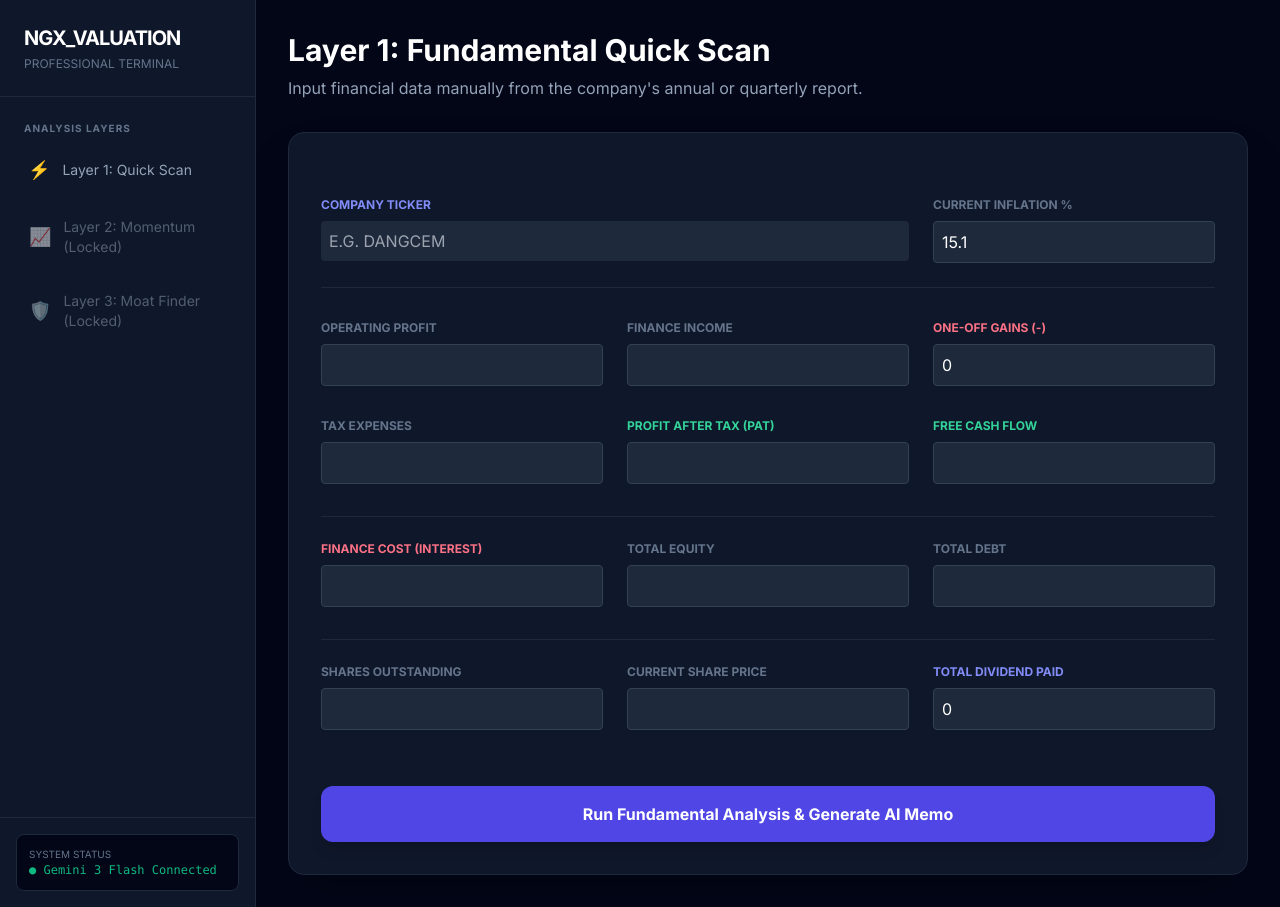
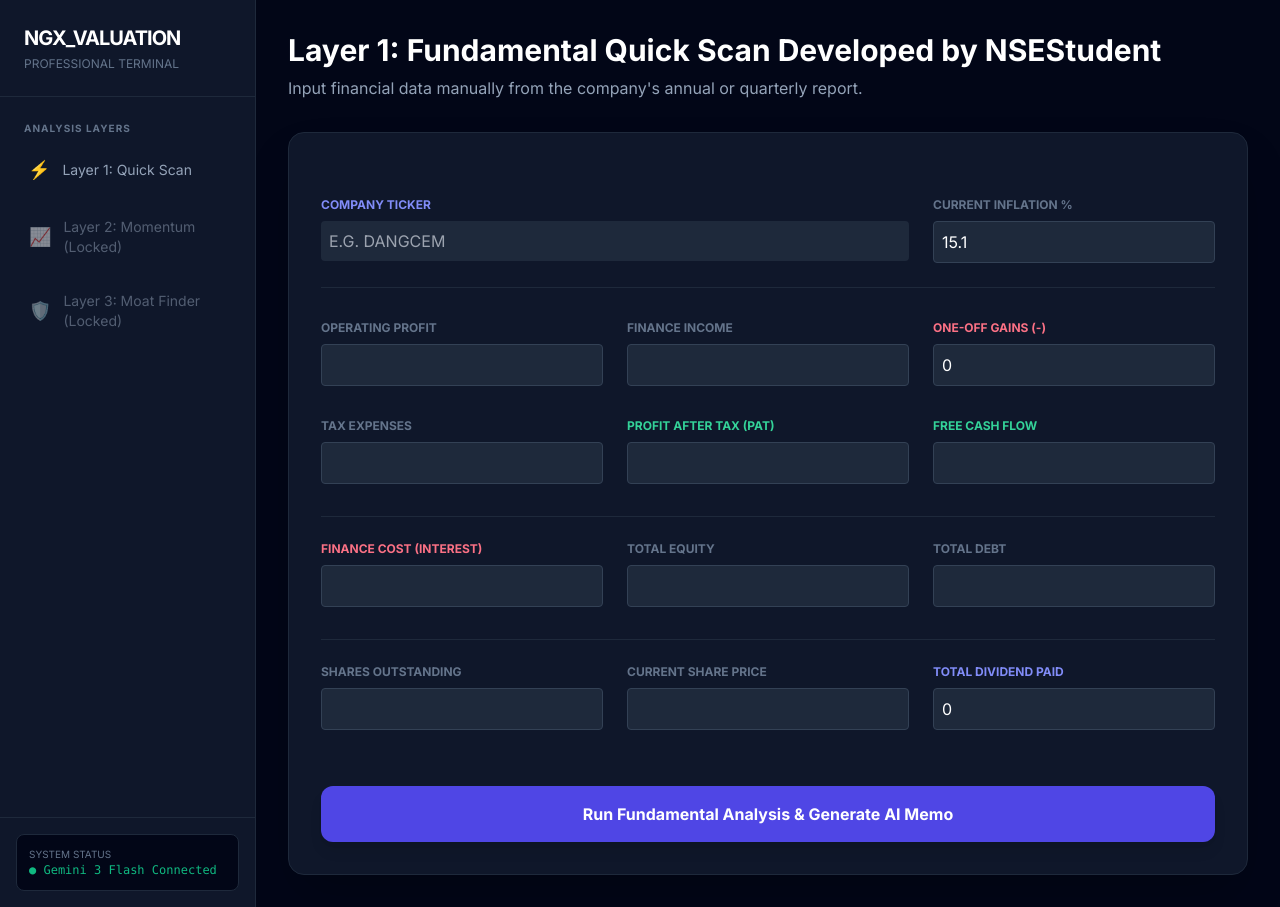
Before and after one commit to iygeal/ngx-fa-workbench, a Django app: page /scan/ in a window 1280 px wide. Run offline with Django 3.2, Linux system fonts and the light colour scheme; some libraries are stand-ins or nearby versions.

Commit message:
Changed page header

```diff
--- a/ngx_valuation/templates/ngx_valuation/scan_form.html
+++ b/ngx_valuation/templates/ngx_valuation/scan_form.html
@@ -3,7 +3,7 @@
 {% block content %}
 <div class="p-8 max-w-5xl mx-auto">
     <div class="mb-8">
-        <h1 class="text-3xl font-bold text-white mb-2">Layer 1: Fundamental Quick Scan</h1>
+        <h1 class="text-3xl font-bold text-white mb-2">Layer 1: Fundamental Quick Scan Developed by NSEStudent</h1>
         <p class="text-slate-400">Input financial data manually from the company's annual or quarterly report.</p>
     </div>
 
```
